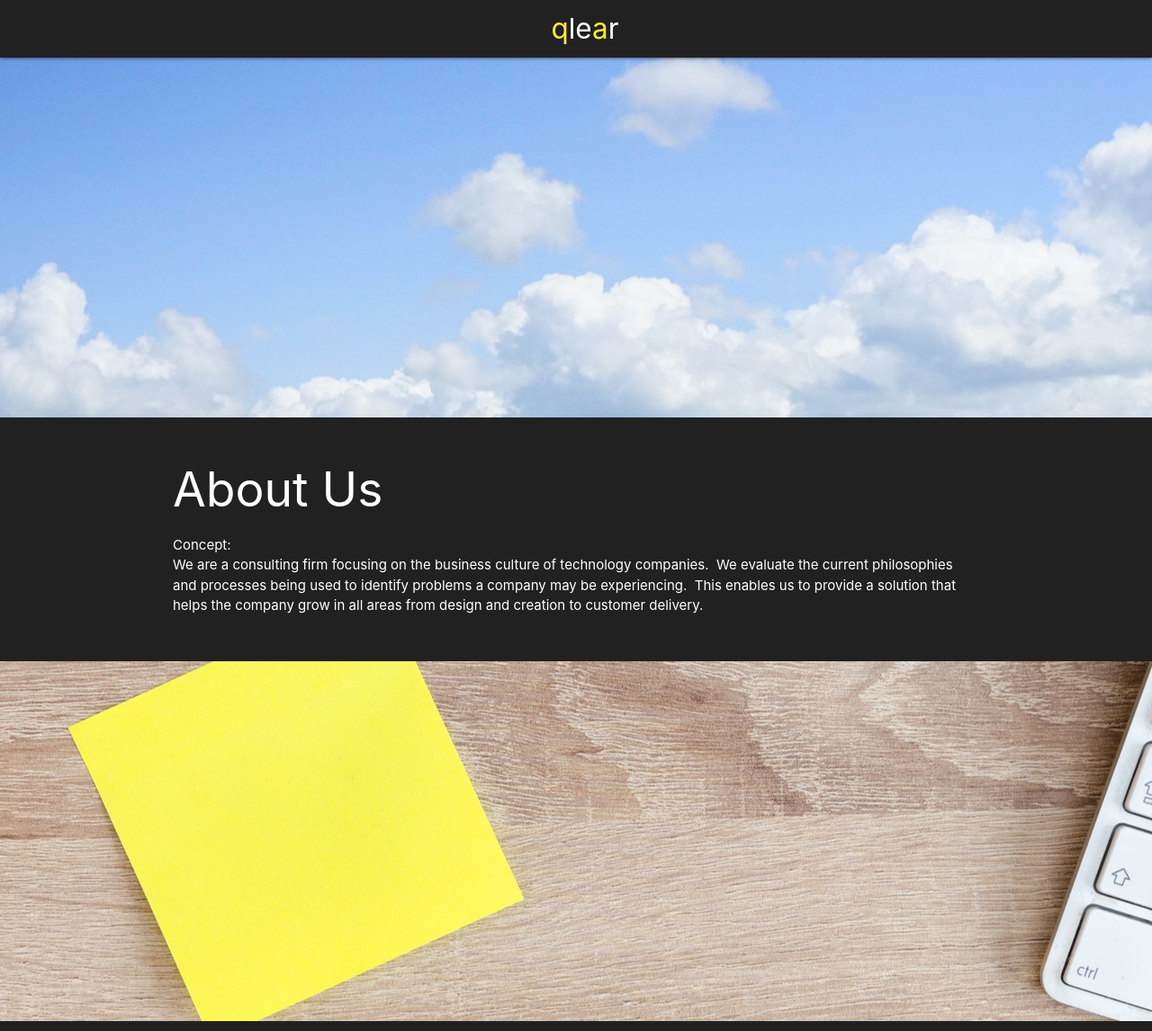
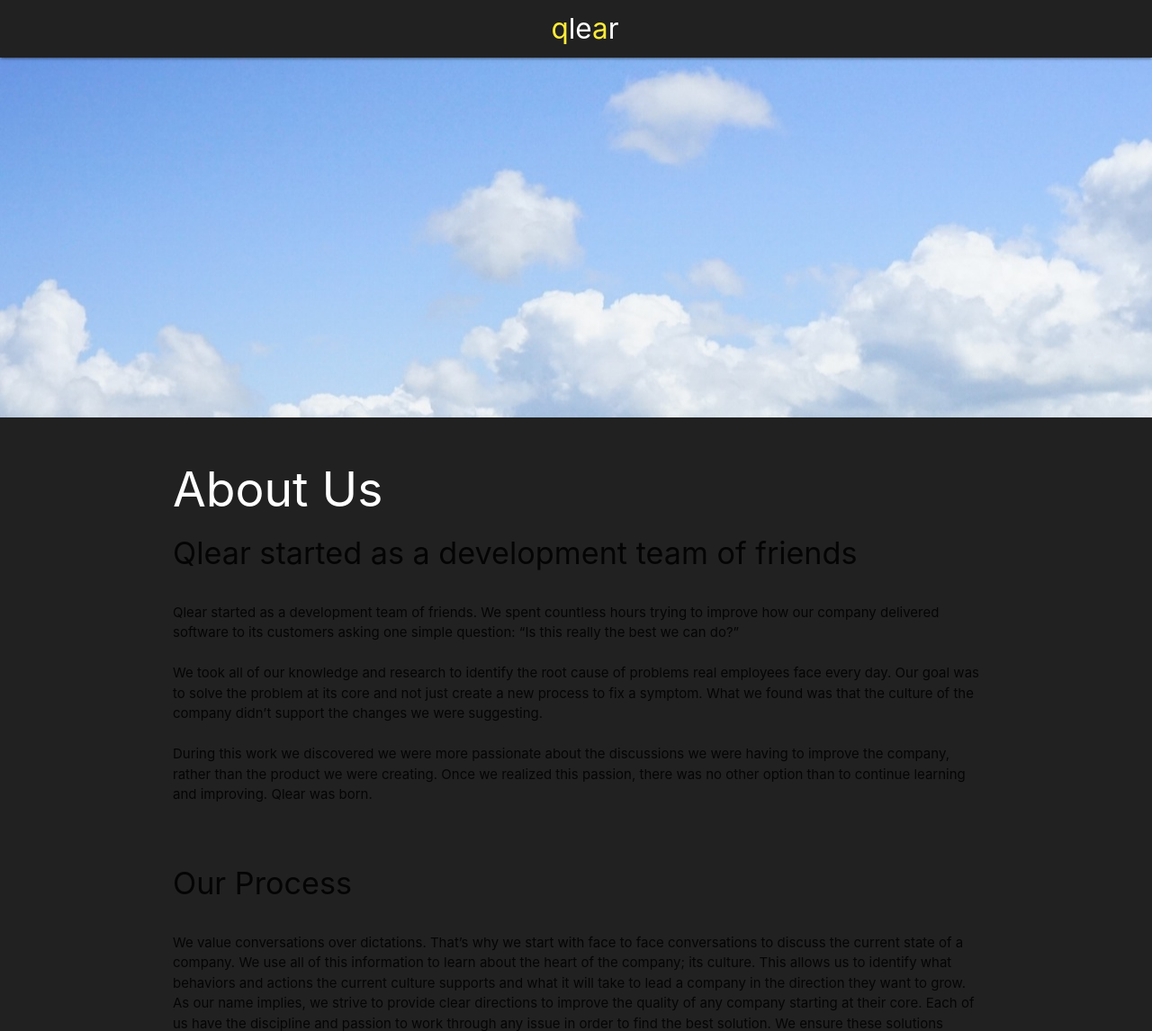
Before and after one commit to Qlear/qlear.github.io, a website: page index.html in a window 1280 px wide. Shown: the top 1146 px of the page at 90% size. Drawn offline with nearby package versions, Linux system fonts and the light colour scheme.

Commit message:
Updating About Us info and adding column style css.

```diff
--- a/css/TextColumn.css
+++ b/css/TextColumn.css
@@ -0,0 +1,4 @@
+.column {
+    width: 300px;
+    float: left;
+}
--- a/index.html
+++ b/index.html
@@ -29,10 +29,26 @@
         <div class="row container">
             <h2 class="header white-text">About Us</h2>
             <p class="white-text">
-                Concept:
+                <h4> Qlear started as a development team of friends </h4>
                 <br />
-                We are a consulting firm focusing on the business culture of technology companies.  We evaluate the current philosophies and processes being used to identify problems a company may be experiencing.  This enables us to provide a
-                solution that helps the company grow in all areas from design and creation to customer delivery.
+                <div class="columns">
+                    Qlear started as a development team of friends.  We spent countless hours trying to improve how our company delivered software to its customers asking one simple question: “Is this really the best we can do?”
+                </div>
+                <br />
+                <div class="columns">
+                    We took all of our knowledge and research to identify the root cause of problems real employees face every day.  Our goal was to solve the problem at its core and not just create a new process to fix a symptom.  What we found was that the culture of the company didn’t support the changes we were suggesting.
+                </div>
+                <br />
+                <div class="columns">
+                    During this work we discovered we were more passionate about the discussions we were having to improve the company, rather than the product we were creating.  Once we realized this passion, there was no other option than to continue learning and improving.  Qlear was born.
+                </div>
+                <br />
+                <br />
+                <h4> Our Process </h4>
+                <br />
+                We value conversations over dictations.  That’s why we start with face to face conversations to discuss the current state of a company.  We use all of this information to learn about the heart of the company; its culture.  This allows us to identify what behaviors and actions the current culture supports and what it will take to lead a company in the direction they want to grow.
+                <br />
+                As our name implies, we strive to provide clear directions to improve the quality of any company starting at their core.  Each of us have the discipline and passion to work through any issue in order to find the best solution.  We ensure these solutions revolve around the people of a company, not the processes.
                 <br />
 
             </p>
```
